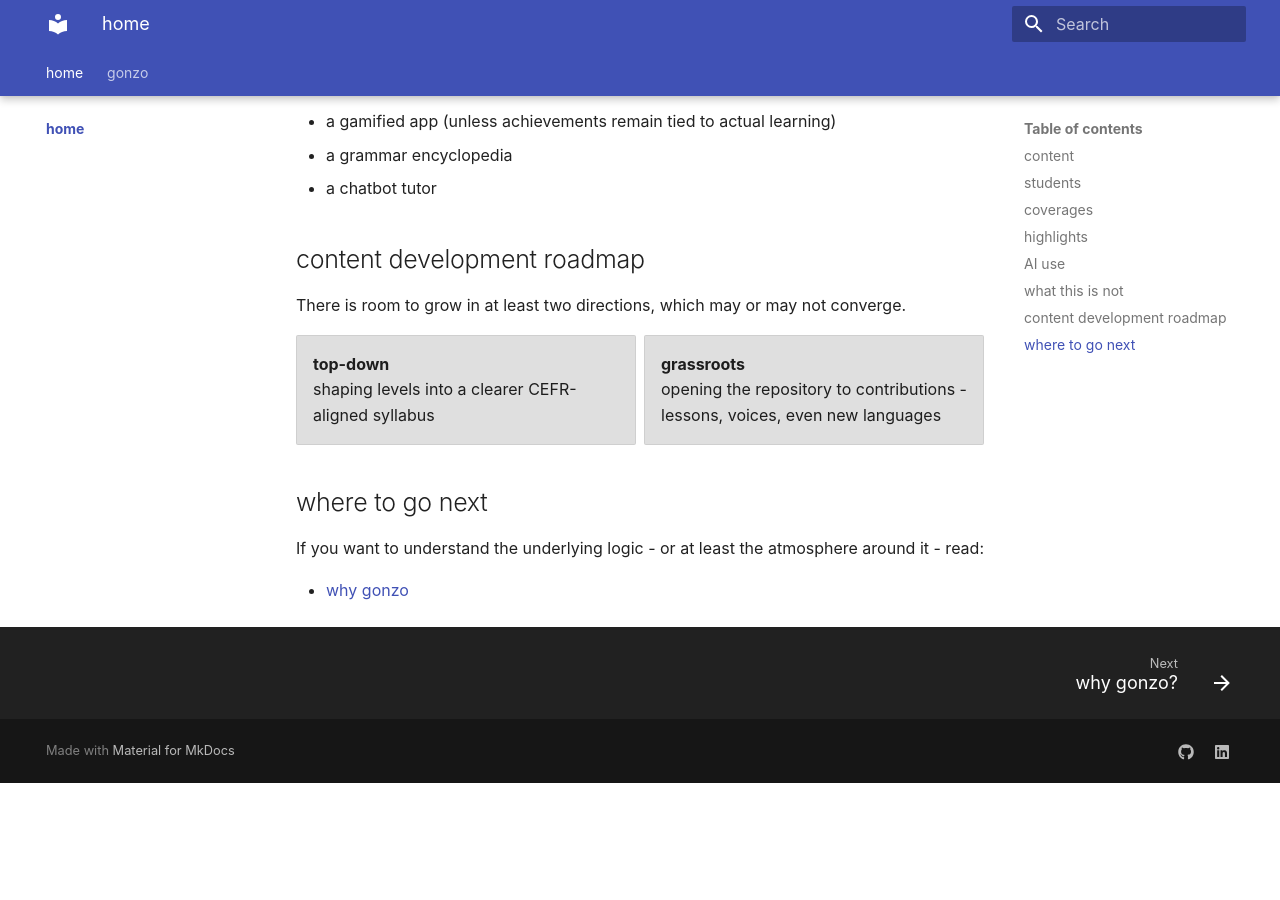
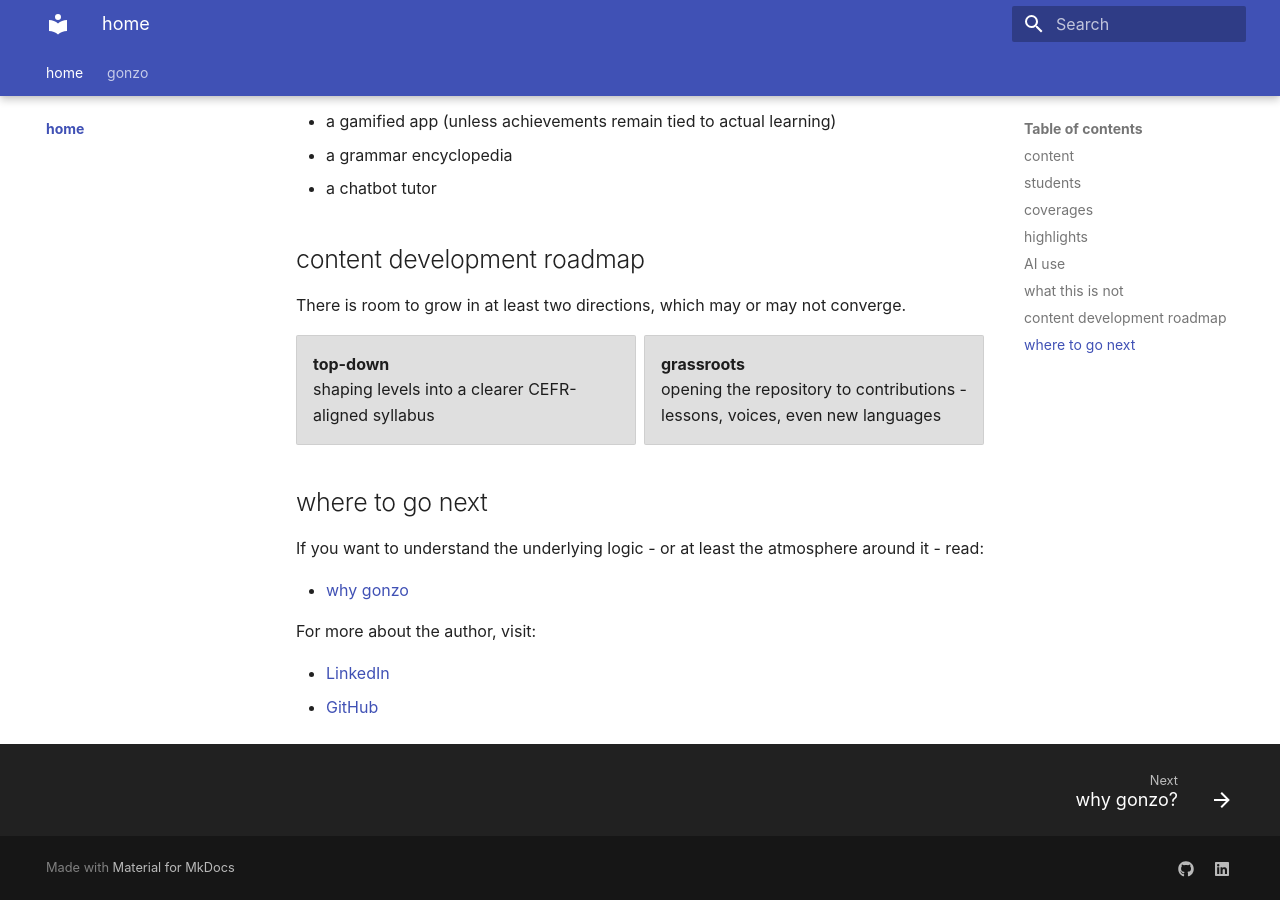
Before and after one commit to jiwanski/topicalia2-notes, an MkDocs documentation site: the page built from docs/index.md, in a window 1280 px wide and 900 px high, scrolled down 5083 px. Built offline with MkDocs 1.6.1 and Material for MkDocs 9.7.7, drawn with Linux system fonts in a browser that asks for light colours; before the commit the page ends 5866 px from its top, so only the background shows below that.

Commit message:
add links to home article

```diff
--- a/docs/index.md
+++ b/docs/index.md
@@ -90,3 +90,8 @@
 If you want to understand the underlying logic - or at least the atmosphere around it - read:
 
 * [why gonzo](topicalism/gonzo.md)
+
+For more about the author, visit:
+
+* [LinkedIn](https://www.linkedin.com/in/jacekiwanski/)
+* [GitHub](https://github.com/jiwanski)
```
